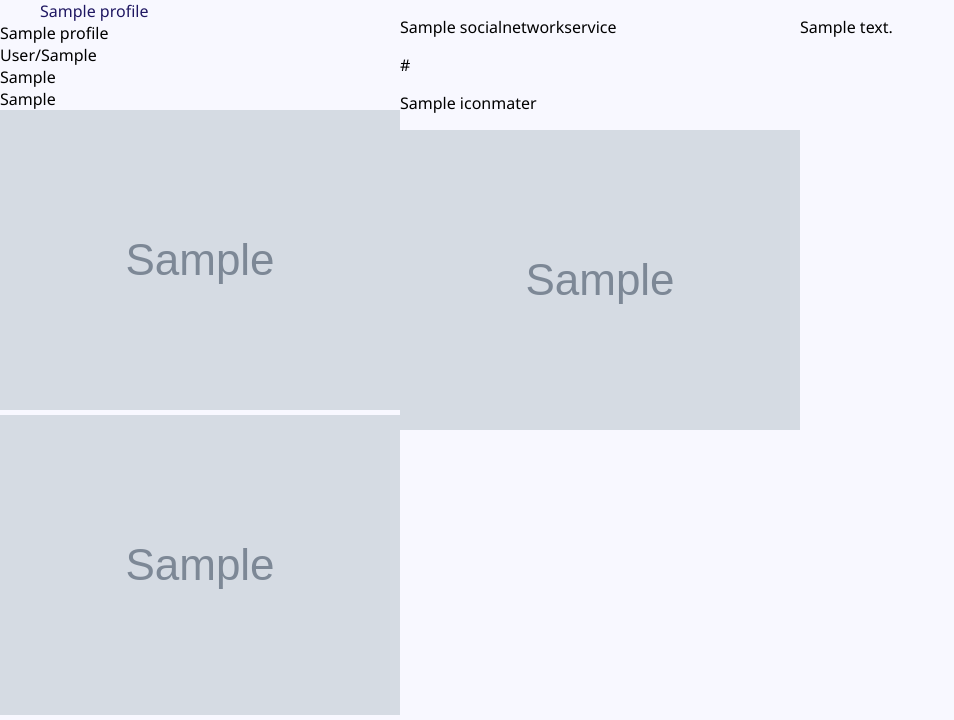
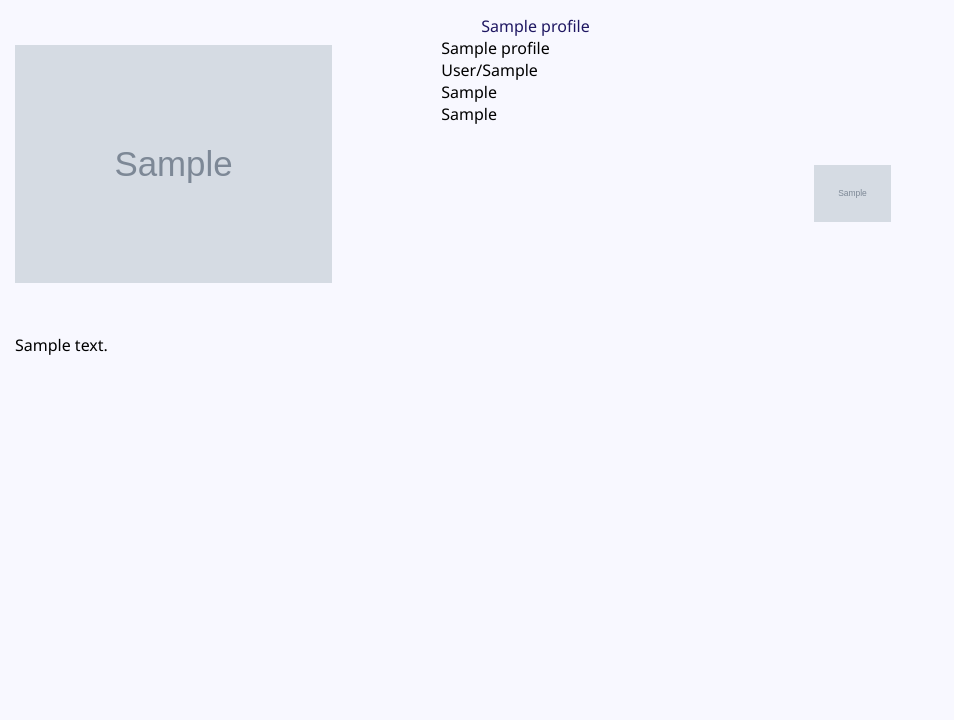
Before and after one commit to kchihogi/portfolio, a Django app: page /portfolio/about/ in a window 1280 px wide. Shown: the part 84-804 px from the top of the page, without its empty margins (0-954 px from the left). After the commit the page ends 439 px from the top, so only its background shows below. Run offline with Django 4.2, Linux system fonts and the light colour scheme; tables that the repository leaves empty hold one stand-in row (values such as "Sample post"); grey boxes marked "Sample" are stand-in pictures.

Commit message:
design about page

```diff
--- a/web/portfolio_site/portfolio/static/portfolio/style.css
+++ b/web/portfolio_site/portfolio/static/portfolio/style.css
@@ -170,3 +170,45 @@ pagenator > a{
 pagenator > span{
   margin: 5px;
 }
+
+.left-panel {
+  width: calc(33.3% - 30px);
+  margin: 15px;
+}
+
+.profile-images > .face_photo{
+  width: calc(80%);
+  text-align: center;
+  padding: 30px 0px;
+}
+
+.acknowledgment{
+  width: calc(80%);
+  word-break: break-all ;
+  padding: 0px 20px;
+}
+
+.right-panel {
+  width: calc(66.6% - 30px);
+  margin: 15px;
+	word-break: break-all ;
+}
+
+.sns-panel{
+  display: flex;
+  flex-wrap: wrap;
+  justify-content: center;
+  padding: 10px 30px;
+}
+
+.sns{
+  width: calc(10%);
+  margin: 30px;
+  text-align: center;
+  text-decoration: none;
+  color: #1f1762;
+}
+
+.sns > img{
+  width: calc(100%);
+}
--- a/web/portfolio_site/portfolio/templates/portfolio/about.html
+++ b/web/portfolio_site/portfolio/templates/portfolio/about.html
@@ -1,6 +1,20 @@
 {% extends "portfolio/base.html" %}
 
 {% block article %}
+<div class="left-panel">
+    <dev class="profile-images">
+        <img class="face_photo" src="{% if profile.face_photo %}{{profile.face_photo.url}}{% endif %}" alt="Face Photo" onerror="this.src='{{NO_IMAGE}}';" />
+        <!-- <div class="sub_photo">
+            <img src="{% if profile.sub_photo %}{{profile.sub_photo.url}}{% endif %}" alt="Sub Photo" onerror="this.src='{{NO_IMAGE}}';" />
+        </div> -->
+    </dev>
+    <dev class="acknowledgment">
+        {% for item in acknowledgment%}
+            <p>{{item.comments}}</p>
+        {% endfor %}
+    </dev>
+</div>
+<div class="right-panel">
     <dev class="profile">
         <div class="title">{{profile.title}}</div>
         <div class="subtitle">{{profile.subtitle}}</div>
@@ -8,25 +22,13 @@
         <div class="job">{{profile.job}}</div>
         <div class="introduction">{{profile.introduction}}</div>
         <div class="face_photo">
-        <img src="{% if profile.face_photo %}{{profile.face_photo.url}}{% endif %}" alt="Face Photo" onerror="this.src='{{NO_IMAGE}}';" />
+    </dev>
+    <div class="sns-panel">
+        {% for item in profile.sns%}
+            <a class="sns" href="{{item.url}}">
+                <img src="{% if item.icon_master.icon %}{{item.icon_master.icon.url}}{% endif %}" alt="{{item.name}}" onerror="this.src='{{NO_IMAGE}}';" />
+            </a>
+        {% endfor %}
     </div>
-    <div class="sub_photo">
-        <img src="{% if profile.sub_photo %}{{profile.sub_photo.url}}{% endif %}" alt="Sub Photo" onerror="this.src='{{NO_IMAGE}}';" />
 </div>
-</dev>
-<dev class="sns">
-    {% for item in profile.sns%}
-        <p>{{item.name}}</p>
-        <p>{{item.url}}</p>
-        <p>{{item.icon_master.name}}</p>
-        <p>
-            <img src="{% if item.icon_master.icon %}{{item.icon_master.icon.url}}{% endif %}" alt="SNS Icon" onerror="this.src='{{NO_IMAGE}}';" />
-        </p>
-    {% endfor %}
-</dev>
-<dev class="acknowledgment">
-    {% for item in acknowledgment%}
-        <p>{{item.comments}}</p>
-    {% endfor %}
-</dev>
 {% endblock article %}
```
Lines whose indentation alone changed are shown as unchanged.
